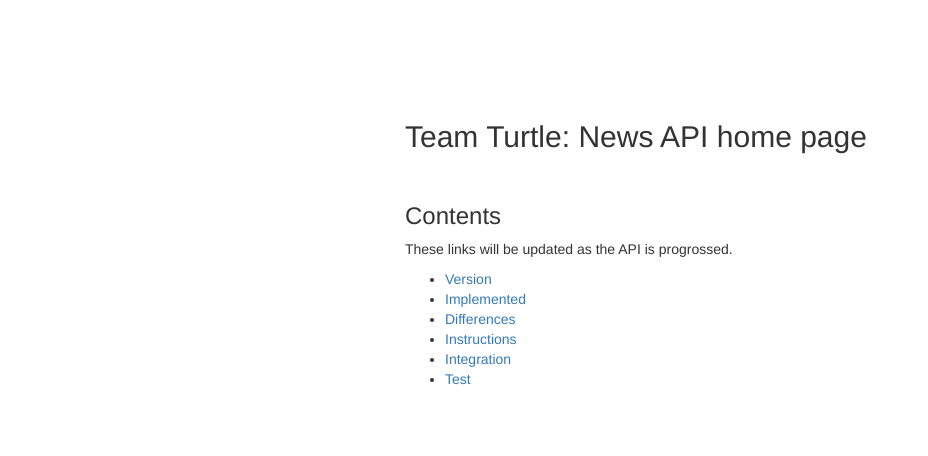
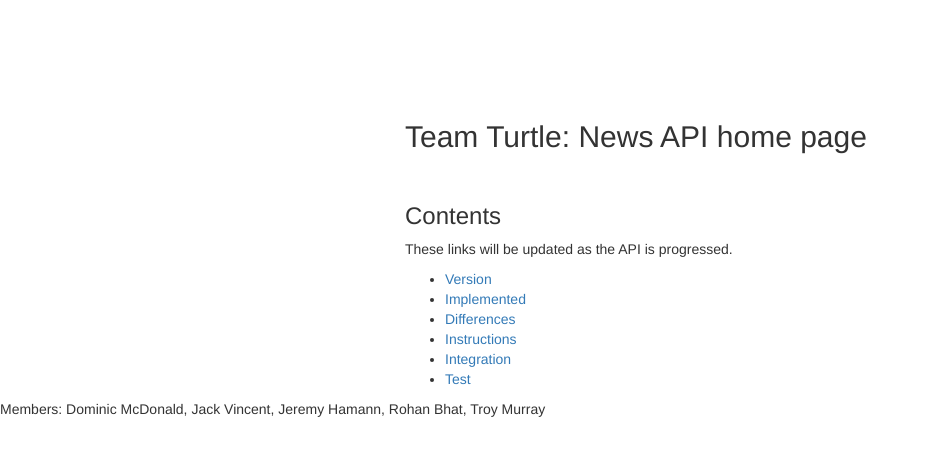
Before and after one commit to minimac1/Seng3011, a Flask app: page / in a window 1280 px wide. Shown: the top 456 px of the page, without its empty margins (0-928 px from the left). Run offline with Flask 2, Linux system fonts and the light colour scheme; some libraries are stand-ins or nearby versions.

Commit message:
spelling error and added member names

```diff
--- a/templates/base.html
+++ b/templates/base.html
@@ -1,7 +1,7 @@
 {% extends "homepage.html" %}
 {% block content %}
     <h3>Contents</h3>
-    <p>These links will be updated as the API is progrossed.</p>
+    <p>These links will be updated as the API is progressed.</p>
     <ul>
         {% for href, caption in [('version.html', 'Version'), ('implemented.html', 'Implemented'),
                                  ('diff.html', 'Differences'), ('instructions.html', 'Instructions'),
--- a/templates/homepage.html
+++ b/templates/homepage.html
@@ -17,6 +17,9 @@
         <br>
         {% block content %}{% endblock %}
     </div>
+    <div class="footer">
+        <p>Members: Dominic McDonald, Jack Vincent, Jeremy Hamann, Rohan Bhat, Troy Murray</p>
+    </div>
     <script src="http://code.jquery.com/jquery-1.10.2.min.js"></script>
     <script src="http://netdna.bootstrapcdn.com/bootstrap/3.0.0/js/bootstrap.min.js"></script>
 </body>
```
